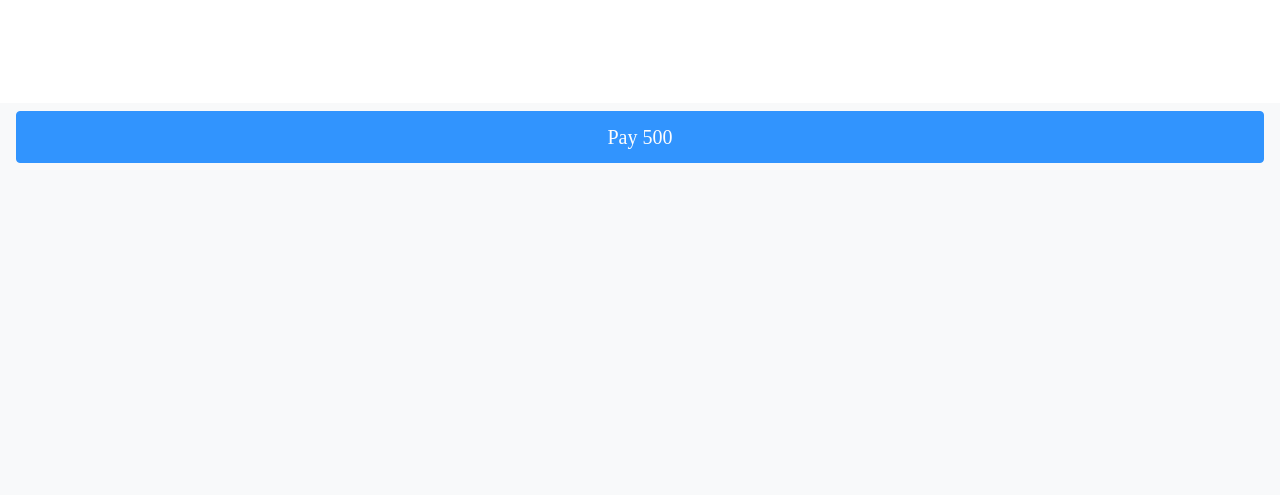
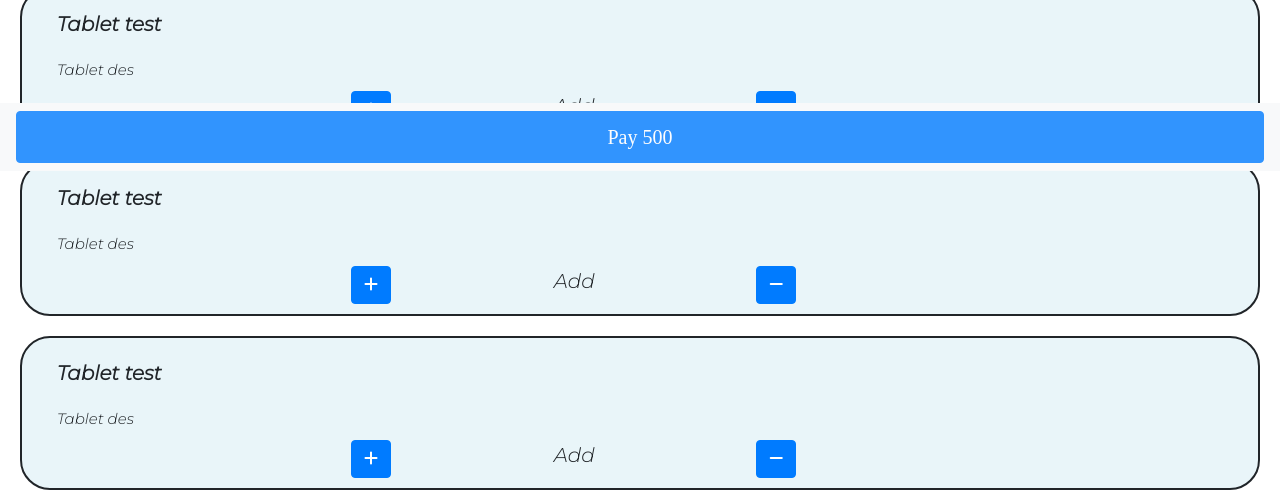
Before and after one commit to AnkitGhildiyal2001/Messenger, a Node server app: page / in a window 1280 px wide. Shown: the part 629-1124 px from the top of the page. Before the commit the page ends 800 px from the top, so only its background shows below. Run offline with Node 20, Linux system fonts and the light colour scheme; some libraries are stand-ins or nearby versions.

Commit message:
change Alexis Pharmacy

```diff
--- a/index.html
+++ b/index.html
@@ -35,74 +35,116 @@
 
   <div class="col">
 
+
     <!-- item -->
-
     <div class="row item">
       <div class="col">
-        <div class="row">
+        <div class="row tabname">
           <div class="col-12">Tablet test</div>
         </div>
-        <div class="row">
+        <div class="row tabdes">
           <div class="col-12">Tablet des</div>
         </div>
-        <div class="row">
+        <div class="row tabbuy">
           <div class="col-3"></div>
-          <div class="col-2"><i class="fa-solid fa-plus"></i></div>
+          <div class="col-2"><button type="button" class="btn btn-primary"><i class="fa-solid fa-plus"></i></button></div>
           <div class="col-2">Add</div>
-          <div class="col-2"><i class="fa-solid fa-minus"></i></div>
+          <div class="col-2"><button type="button" class="btn btn-primary"><i class="fa-solid fa-minus"></i></button></div>
           <div class="col-3"></div>
         </div>
       </div>
     </div>
 
-
+    <!-- item -->
     <div class="row item">
       <div class="col">
-        <div class="row">
+        <div class="row tabname">
           <div class="col-12">Tablet test</div>
         </div>
-        <div class="row">
+        <div class="row tabdes">
           <div class="col-12">Tablet des</div>
         </div>
-        <div class="row">
+        <div class="row tabbuy">
           <div class="col-3"></div>
-          <div class="col-2"><i class="fa-solid fa-plus"></i></div>
+          <div class="col-2"><button type="button" class="btn btn-primary"><i class="fa-solid fa-plus"></i></button></div>
           <div class="col-2">Add</div>
-          <div class="col-2"><i class="fa-solid fa-minus"></i></div>
+          <div class="col-2"><button type="button" class="btn btn-primary"><i class="fa-solid fa-minus"></i></button></div>
           <div class="col-3"></div>
         </div>
       </div>
     </div>
+
+    <!-- item -->
     <div class="row item">
       <div class="col">
-        <div class="row">
+        <div class="row tabname">
           <div class="col-12">Tablet test</div>
         </div>
-        <div class="row">
+        <div class="row tabdes">
           <div class="col-12">Tablet des</div>
         </div>
-        <div class="row">
+        <div class="row tabbuy">
           <div class="col-3"></div>
-          <div class="col-2"><i class="fa-solid fa-plus"></i></div>
+          <div class="col-2"><button type="button" class="btn btn-primary"><i class="fa-solid fa-plus"></i></button></div>
           <div class="col-2">Add</div>
-          <div class="col-2"><i class="fa-solid fa-minus"></i></div>
+          <div class="col-2"><button type="button" class="btn btn-primary"><i class="fa-solid fa-minus"></i></button></div>
           <div class="col-3"></div>
         </div>
       </div>
     </div>
+
+    <!-- item -->
     <div class="row item">
       <div class="col">
-        <div class="row">
+        <div class="row tabname">
           <div class="col-12">Tablet test</div>
         </div>
-        <div class="row">
+        <div class="row tabdes">
           <div class="col-12">Tablet des</div>
         </div>
-        <div class="row">
+        <div class="row tabbuy">
           <div class="col-3"></div>
-          <div class="col-2"><i class="fa-solid fa-plus"></i></div>
+          <div class="col-2"><button type="button" class="btn btn-primary"><i class="fa-solid fa-plus"></i></button></div>
           <div class="col-2">Add</div>
-          <div class="col-2"><i class="fa-solid fa-minus"></i></div>
+          <div class="col-2"><button type="button" class="btn btn-primary"><i class="fa-solid fa-minus"></i></button></div>
+          <div class="col-3"></div>
+        </div>
+      </div>
+    </div>
+
+    <!-- item -->
+    <div class="row item">
+      <div class="col">
+        <div class="row tabname">
+          <div class="col-12">Tablet test</div>
+        </div>
+        <div class="row tabdes">
+          <div class="col-12">Tablet des</div>
+        </div>
+        <div class="row tabbuy">
+          <div class="col-3"></div>
+          <div class="col-2"><button type="button" class="btn btn-primary"><i class="fa-solid fa-plus"></i></button></div>
+          <div class="col-2">Add</div>
+          <div class="col-2"><button type="button" class="btn btn-primary"><i class="fa-solid fa-minus"></i></button></div>
+          <div class="col-3"></div>
+        </div>
+      </div>
+    </div>
+
+    <!-- item -->
+    <div class="row item">
+      <div class="col">
+        <div class="row tabname">
+          <div class="col-12">Tablet test</div>
+        </div>
+        <div class="row tabdes">
+          <div class="col-12">Tablet des</div>
+        </div>
+        <div class="row tabbuy">
+          <div class="col-3"></div>
+          <div class="col-2"><button type="button" class="btn btn-primary"><i class="fa-solid fa-plus"></i></button></div>
+          <div class="col-2">Add</div>
+          <div class="col-2"><button type="button" class="btn btn-primary"><i class="fa-solid fa-minus"></i></button></div>
           <div class="col-3"></div>
         </div>
       </div>
--- a/public/css/styles.css
+++ b/public/css/styles.css
@@ -7,6 +7,10 @@ body{
   color: blue;
   font-size: 50px;
   font-family: serif;
+}
+
+.aicon{
+  width: 50%;
 }
 
 #top{
@@ -28,6 +32,13 @@ body{
   margin-top: 20px;
 }
 
-.aicon{
-  width: 50%;
+.tabname{
+  padding: 10px;
+  font-size: 20px;
+  font-weight: bold;
 }
+
+.tabdes{
+  padding: 10px;
+  font-size: 15px;
+}
```
